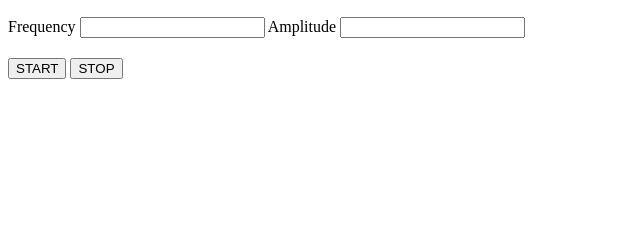
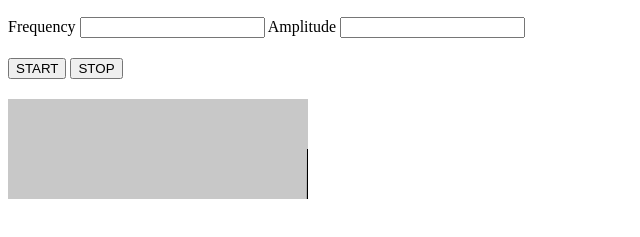
Before and after one commit to swlabrtyr/modulator, a plain HTML site: page index.html in a window 1280 px wide. Both pictures are taken after a click on the button "START". Shown: the part 103-340 px from the top of the page, without its empty margins (0-640 px from the left). Drawn offline with Linux system fonts and the light colour scheme.

Commit message:
added analyser boilerplate

```diff
--- a/app.js
+++ b/app.js
@@ -97,13 +97,17 @@ function modulation(car, mod, typeofmod) {
 
 let src;
 let startBtn = document.getElementById("start");
+let analyser = audioContext.createAnalyser();
 
 startBtn.addEventListener("click", () => {
+    draw();
     src = modulation(createOsc("sawtooth", 220, 0.3),
                      createOsc("sine", frequency, amplitude),
                      toggle);
 
     src.car.osc.start(audioContext.currenTime);
+    src.car.connect(analyser);
+    analyser.connect(audioContext.destination);
     src.mod.osc.start(audioContext.currentTIme);
 });
 
@@ -113,3 +117,43 @@ stopBtn.addEventListener("click", () => {
     src.car.osc.stop(audioContext.currenTime);
     src.mod.osc.stop(audioContext.currentTIme);
 });
+
+var canvas = document.querySelector('.visualizer');
+var myCanvas = canvas.getContext("2d");
+var WIDTH = 300;
+var HEIGHT = 300;
+
+myCanvas.clearRect(0, 0, WIDTH, HEIGHT);
+var bufferLength = analyser.frequencyBinCount;
+var dataArray = new Uint8Array(bufferLength);
+
+function draw() {
+    let drawVisual = requestAnimationFrame(draw);
+    analyser.getByteTimeDomainData(dataArray);
+
+    myCanvas.fillStyle = 'rgb(200, 200, 200)';
+    myCanvas.fillRect(0, 0, WIDTH, HEIGHT);
+    myCanvas.lineWidth = 2;
+    myCanvas.strokeStyle = 'rgb(0, 0, 0)';
+
+    myCanvas.beginPath();
+    var sliceWidth = WIDTH * 1.0 / bufferLength;
+    var x = 0;
+
+    for(var i = 0; i < bufferLength; i++) {
+
+        var v = dataArray[i] / 128.0;
+        var y = v * HEIGHT/2;
+
+        if(i === 0) {
+            myCanvas.moveTo(x, y);
+        } else {
+            myCanvas.lineTo(x, y);
+        }
+
+        x += sliceWidth;
+    };
+
+    myCanvas.lineTo(canvas.width, canvas.height/2);
+    myCanvas.stroke();
+};
--- a/index.html
+++ b/index.html
@@ -25,6 +25,7 @@
       <button id="start">START</button>
       <button id="stop">STOP</button>
     </div>
+    <canvas class="visualizer";id="myCanvas";width="640" height="100"></canvas>
     <script src="app.js"></script>
   </body>
 </html>
```
